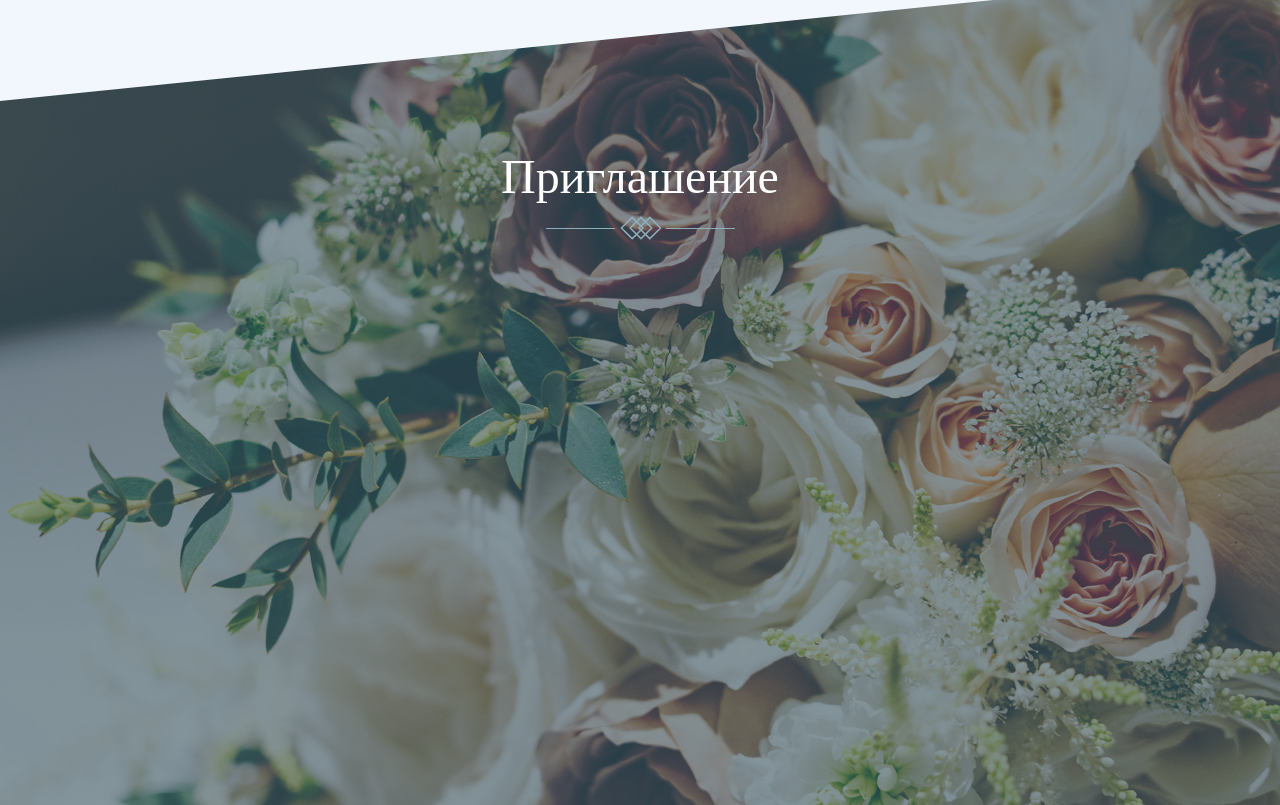
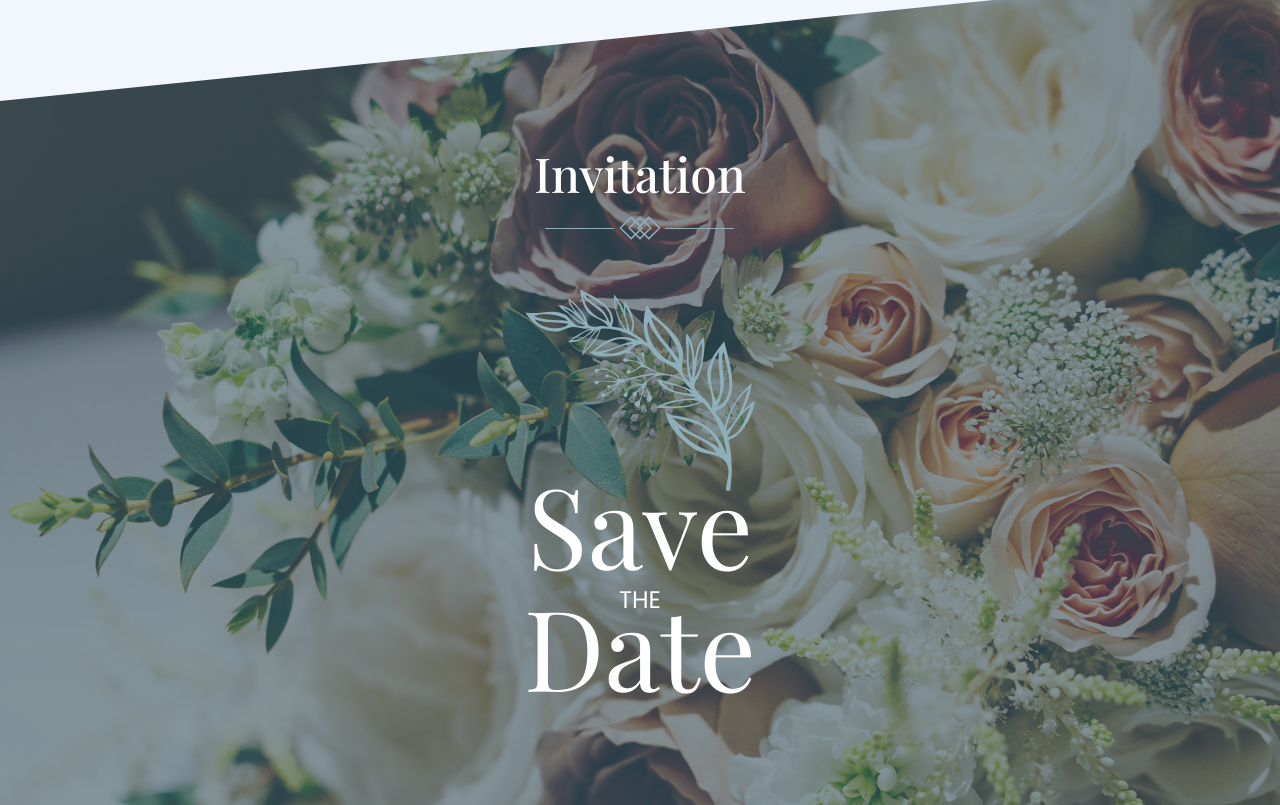
Before and after one commit to Tashmurzaev/wedding, a React (Create React App) app: page / in a window 1280 px wide. Shown: the part 1715-2520 px from the top of the page. Built offline with nearby package versions, Linux system fonts and the light colour scheme.

Commit message:
create a invitation component

```diff
--- a/src/components/invitation/Invitation.jsx
+++ b/src/components/invitation/Invitation.jsx
@@ -1,12 +1,21 @@
 import React from "react";
 import cl from "./Invitation.module.css";
 import Title from "../title/Title";
+import invitation from "../../assets/icons/invitation.svg";
 
 const Invitation = () => {
   return (
     <section className={cl.container}>
       <div className={cl.overlay} />
-      <Title style={{ color: "#fff" }} h2="Приглашение" />
+      <Title style={{ color: "#fff" }} h2="Invitation" />
+      <div className={cl.innerContainer}>
+        <div className={cl.rightSide}>
+          <img src={invitation} alt="invitation" />
+          <p>Save </p>
+          <span> THE</span>
+          <p>Date</p>
+        </div>
+      </div>
     </section>
   );
 };
--- a/src/components/invitation/Invitation.module.css
+++ b/src/components/invitation/Invitation.module.css
@@ -6,10 +6,15 @@
   -webkit-background-size: cover;
   background-size: cover;
   padding-top: 170px;
-  padding-bottom: 700px;
+  padding-bottom: 400px;
   position: relative;
   overflow: hidden;
   z-index: -3;
+  display: flex;
+  justify-content: center;
+  align-items: center;
+  flex-direction: column;
+  gap: 40px;
 }
 .overlay {
   width: 100%;
@@ -47,3 +52,23 @@
   border-width: 0 0 130px 100vw;
   border-color: transparent transparent #f1f7fc transparent;
 }
+
+.rightSide {
+  display: flex;
+  flex-direction: column;
+  line-height: 62px;
+  text-align: center;
+  color: #fff;
+}
+.rightSide p {
+  font-size: 7rem;
+  font-family: "Playfair Display";
+  font-weight: 400;
+  line-height: 60px;
+}
+.rightSide span {
+  display: block;
+  font-size: 1.5rem;
+  position: relative;
+  top: 15px;
+}
```
Also changed, not shown: src/assets/icons/invitation.svg (added).
